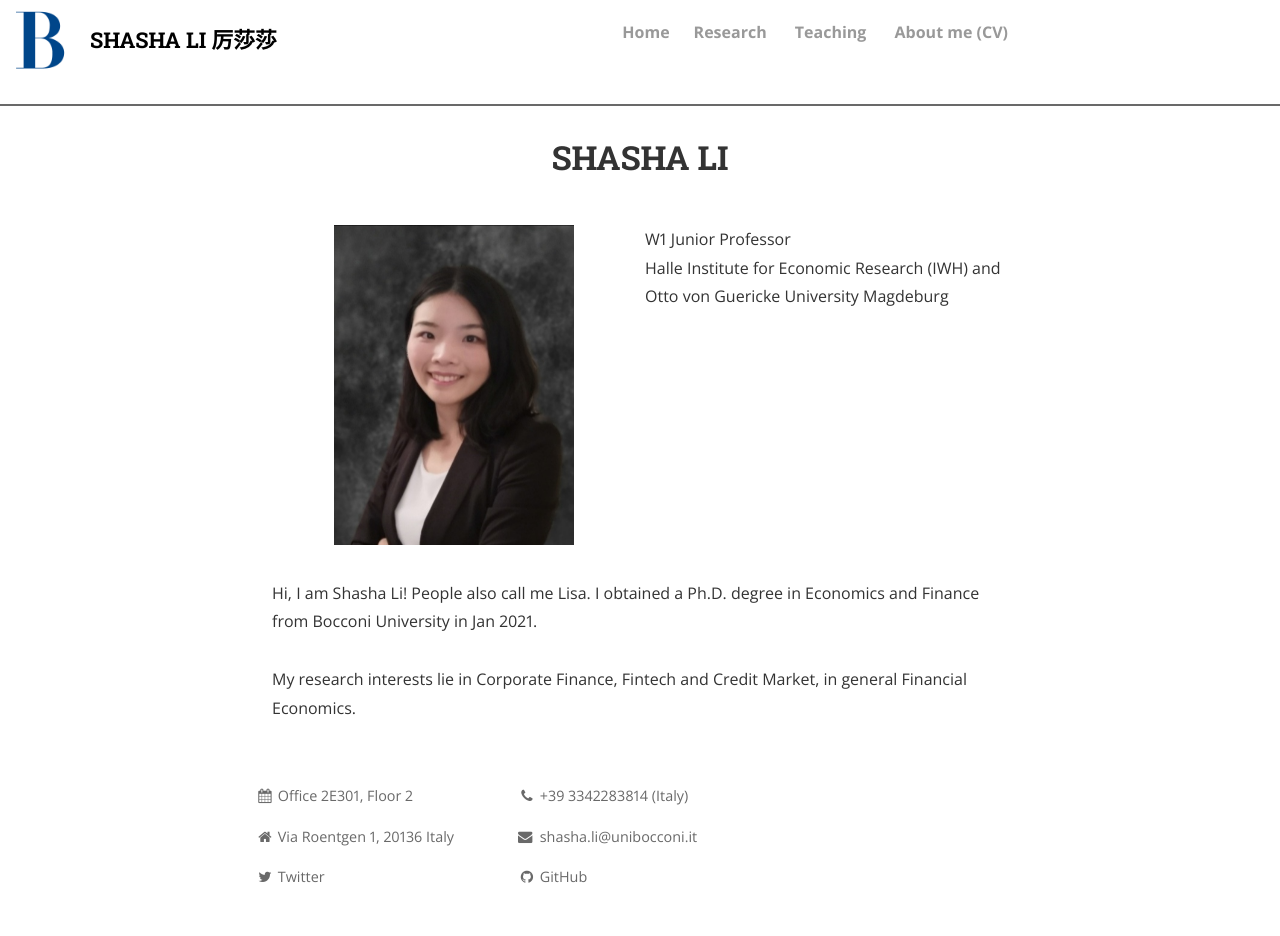
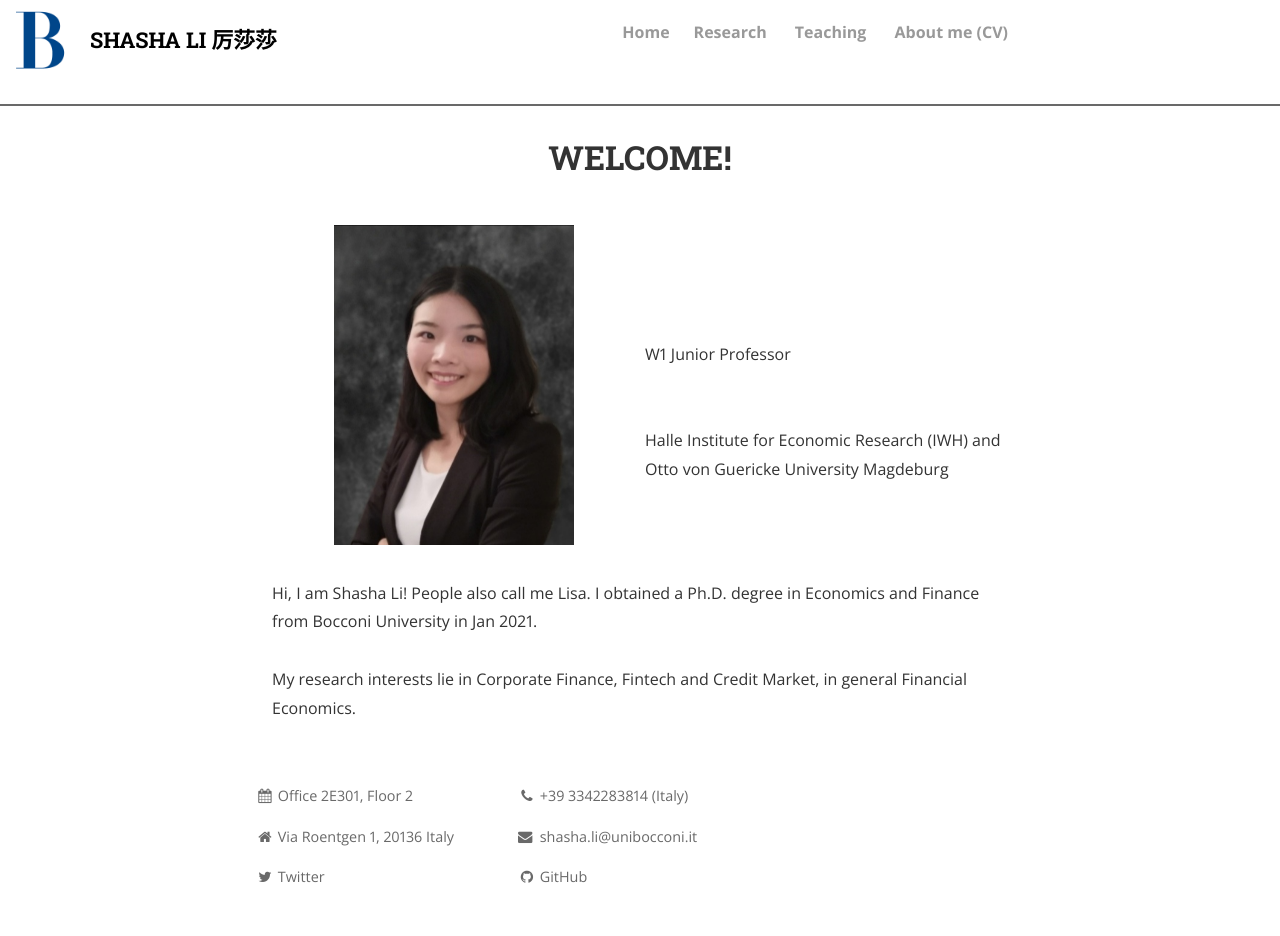
Before and after one commit to shasha-li/shasha-li.github.io, a Jekyll site: the page built from index.html, in a window 1280 px wide. Built offline with Jekyll 4.4.1, drawn with Linux system fonts in a browser that asks for light colours; nearby versions of some CDN libraries; the list of posts is cut into pages by our own code; comment, search, counter and statistics services are not loaded; a style sheet for code colours, icons or effects is not loaded.

Commit message:
Update index.html

```diff
--- a/index.html
+++ b/index.html
@@ -1,6 +1,6 @@
 ---
 layout: page
-title: SHASHA LI
+title: WELCOME!
 ---
 <div class="home">
   <script async src="https://www.googletagmanager.com/gtag/js?id=G-J57QMWVXMZ"></script>
@@ -17,9 +17,9 @@ title: SHASHA LI
   <div class="column">
      <img src="content/profile2.jpg" alt="LI Shasha pic" style="width:240px;height:320px;" title="LI Shasha"; algin="middle">
   </div>
-  <div class="column">
+  <div class="column"><br><br><br><br>
     W1 Junior Professor
-     <br>
+     <br><br><br>
     Halle Institute for Economic Research (IWH) and Otto von Guericke University Magdeburg
   </div>
 </div>
```
